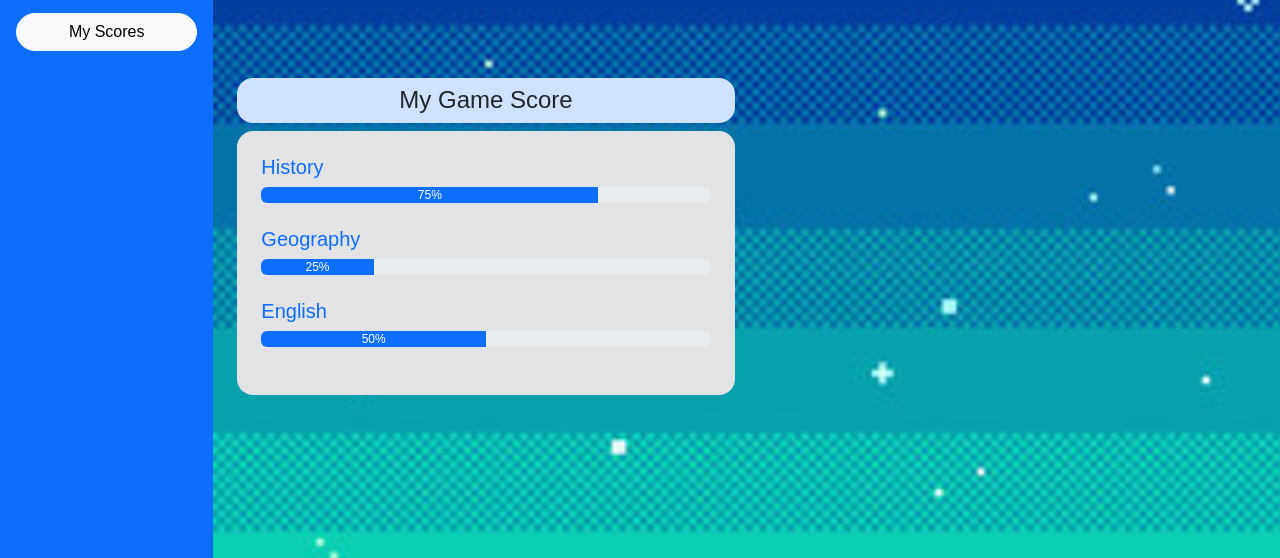
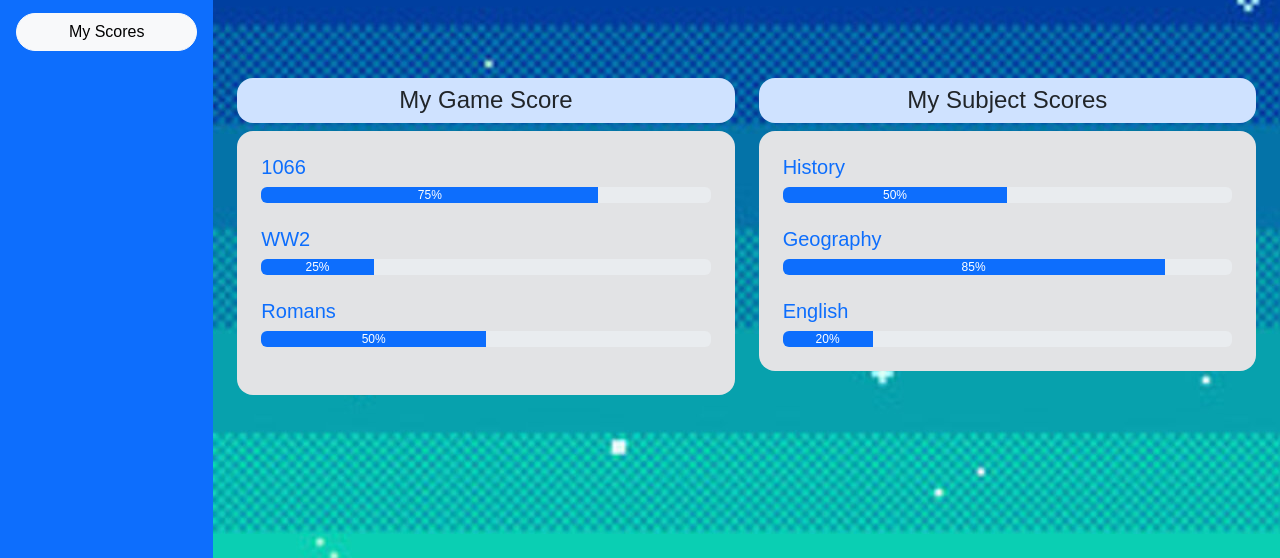
Before and after one commit to ArshaanSindhwani/EduFun, a website: page frontend/Results/Results.html in a window 1280 px wide. Shown: the part 242-800 px from the top of the page. Drawn offline with nearby package versions, Linux system fonts and the light colour scheme.

Commit message:
finished results page skeleton

```diff
--- a/frontend/Results/Results.html
+++ b/frontend/Results/Results.html
@@ -58,21 +58,21 @@
                             <div class="bg-secondary-subtle rounded-4 p-4">
 
                                 <div class="mb-4">
-                                    <h5 class="text-primary text-start mb-2">History</h5>
+                                    <h5 class="text-primary text-start mb-2">1066</h5>
                                     <div class="progress">
                                         <div class="progress-bar" role="progressbar" style="width: 75%;" aria-valuenow="75" aria-valuemin="0" aria-valuemax="100">75%</div>
                                     </div>
                                 </div>
 
                                 <div class="mb-4">
-                                    <h5 class="text-primary text-start mb-2">Geography</h5>
+                                    <h5 class="text-primary text-start mb-2">WW2</h5>
                                     <div class="progress">
                                         <div class="progress-bar" role="progressbar" style="width: 25%;" aria-valuenow="25" aria-valuemin="0" aria-valuemax="100">25%</div>
                                     </div>
                                 </div>
 
                                 <div class="mb-4">
-                                    <h5 class="text-primary text-start mb-2">English</h5>
+                                    <h5 class="text-primary text-start mb-2">Romans</h5>
                                     <div class="progress">
                                         <div class="progress-bar" role="progressbar" style="width: 50%;" aria-valuenow="50" aria-valuemin="0" aria-valuemax="100">50%</div>
                                     </div>
@@ -81,7 +81,36 @@
                             </div>
                          </div>
 
-                        <!-- Subject Scores-->
+                        <!-- Game scores -->
+                        <div class="col-6 mb-4">
+                            <div class="bg-primary-subtle rounded-4 p-2 mb-2">
+                                <h4 class="mb-0">My Subject Scores</h4>
+                            </div>
+                            <div class="bg-secondary-subtle rounded-4 p-4">
+
+                                <div class="mb-4">
+                                    <h5 class="text-primary text-start mb-2">History</h5>
+                                    <div class="progress">
+                                        <div class="progress-bar" role="progressbar" style="width: 50%;" aria-valuenow="50" aria-valuemin="0" aria-valuemax="100">50%</div>
+                                    </div>
+                                </div>
+
+                                <div class="mb-4">
+                                    <h5 class="text-primary text-start mb-2">Geography</h5>
+                                    <div class="progress">
+                                        <div class="progress-bar" role="progressbar" style="width: 85%;" aria-valuenow="85" aria-valuemin="0" aria-valuemax="100">85%</div>
+                                    </div>
+                                </div>
+
+                                <div>
+                                    <h5 class="text-primary text-start mb-2">English</h5>
+                                    <div class="progress">
+                                        <div class="progress-bar" role="progressbar" style="width: 20%;" aria-valuenow="20" aria-valuemin="0" aria-valuemax="100">20%</div>
+                                    </div>
+                                </div>
+
+                            </div>
+                        </div>
                      </div>
                 </div>
             </div>
```
